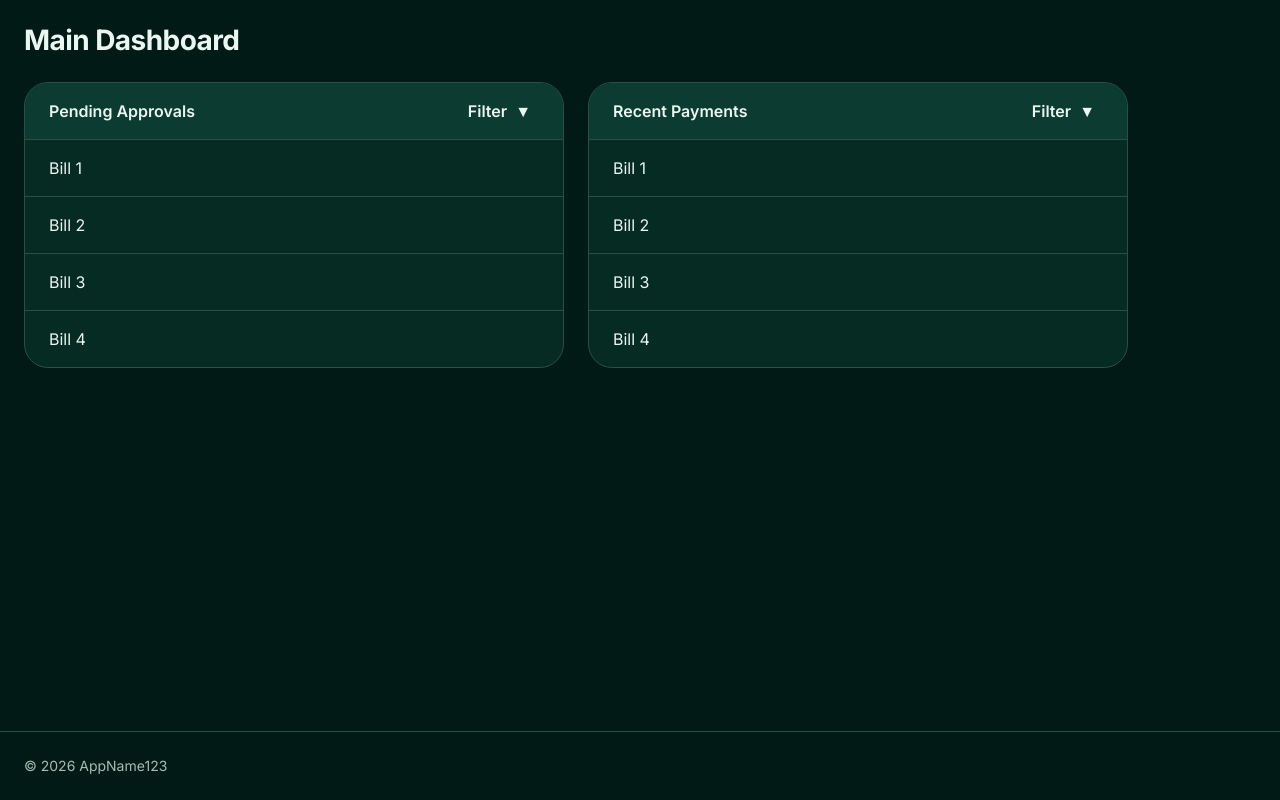
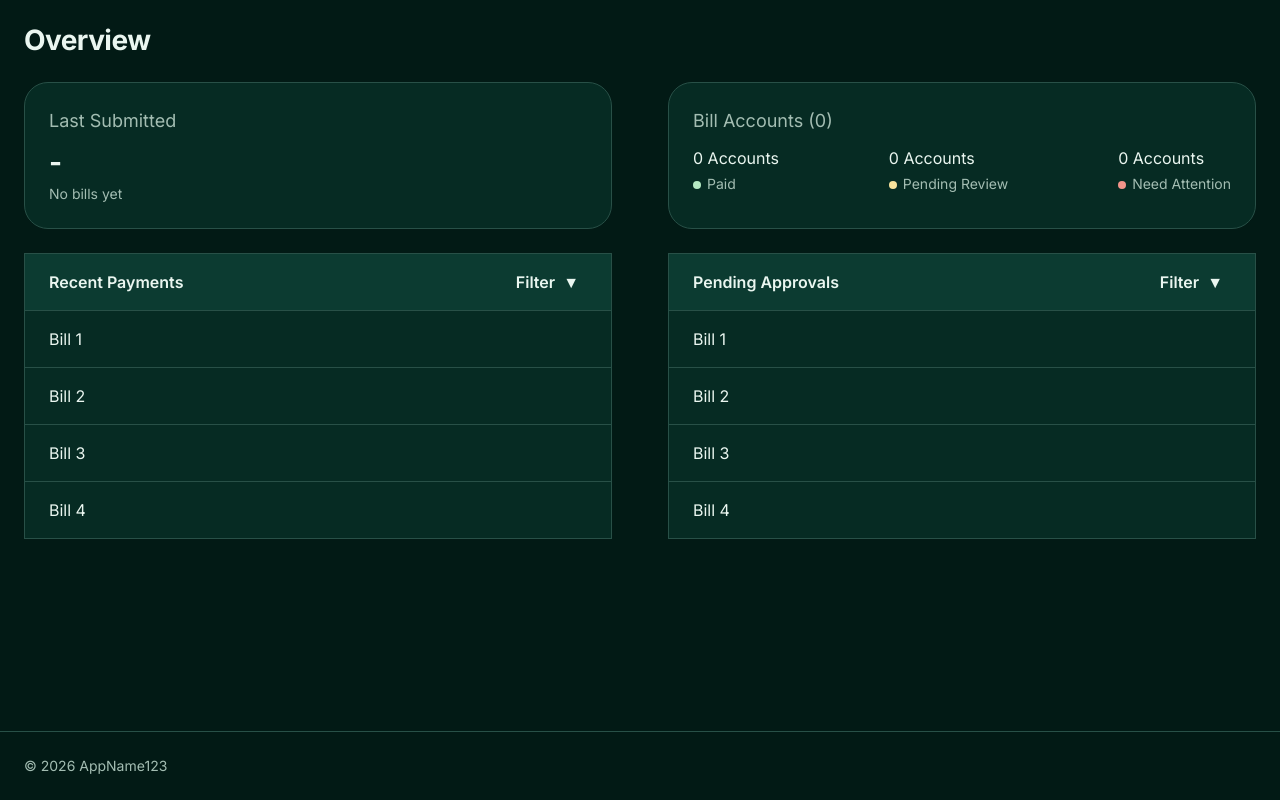
Before and after one commit to 2026-DSD-Cohort-Typescript-Taskforce/cohort-team-2026-typescript-taskforce, a Next.js app in the folder client/: page /dashboard in a window 1280 px wide. Built offline with nearby package versions, Linux system fonts and the light colour scheme.

Commit message:
putting components in their correct places.
Fixing some imports.

```diff
--- a/client/app/dashboard/BillAccountsCard.tsx
+++ b/client/app/dashboard/BillAccountsCard.tsx
@@ -1,4 +1,4 @@
-import { InfoCard, StatusLabel } from './InfoCard';
+import { InfoCard, StatusLabel } from '@/components/ui/InfoCard';
 
 export type BillStatus =
   | 'draft'
--- a/client/app/dashboard/LastSubmittedCard.tsx
+++ b/client/app/dashboard/LastSubmittedCard.tsx
@@ -1,4 +1,4 @@
-import { InfoCard, StatusLabel } from './InfoCard';
+import { InfoCard, StatusLabel } from '@/components/ui/InfoCard';
 
 export type LastPaidBill = {
   amount: number;
--- a/client/app/dashboard/page.tsx
+++ b/client/app/dashboard/page.tsx
@@ -1,5 +1,10 @@
+import { Suspense } from 'react';
 import { SiteFooter } from '../../components/layout/brand';
+import { Sidebar } from '@/components/layout/sidebar';
 import { DataTable, type Column } from '@/components/ui/data-table';
+import { BillAccountsCard } from './BillAccountsCard';
+import { InfoCard } from '@/components/ui/InfoCard';
+import { LastSubmittedCard } from './LastSubmittedCard';
 
 type Task = { name: string; owner?: string; status?: string; due?: string };
 
@@ -27,15 +32,29 @@ const tasks2: Task[] = [
 
 export default function MainDashboard() {
   return (
-    <div className="flex flex-1 flex-col">
-      <main className="flex w-full max-w-6xl flex-1 flex-col gap-6 p-4 lg:p-6">
-        <h1 className="text-heading">Main Dashboard</h1>
-        <div className="grid items-start gap-6 lg:grid-cols-2">
-          <DataTable title="Pending Approvals" columns={columns} rows={tasks2} />
-          <DataTable title="Recent Payments" columns={columns} rows={tasks2} />
-        </div>
-      </main>
-      <SiteFooter />
+    <div className="flex flex-1">
+      <div className="flex flex-1 flex-col">
+        <main className="flex w-full flex-1 flex-col gap-6 p-4 lg:p-6">
+          <h1 className="text-heading">Overview</h1>
+          <div className="grid gap-14 md:grid-cols-2">
+            <Suspense fallback={<InfoCard title="Last Submitted" />}>
+              <LastSubmittedCard />
+            </Suspense>
+            <Suspense fallback={<InfoCard title="Bill Accounts" />}>
+              <BillAccountsCard />
+            </Suspense>
+          </div>
+          <div className="grid items-start gap-14 lg:grid-cols-2">
+            <Suspense fallback={<p>Loading...</p>}>
+              <DataTable title="Recent Payments" columns={columns} rows={tasks2} />
+            </Suspense>
+            <Suspense fallback={<p>Loading...</p>}>
+              <DataTable title="Pending Approvals" columns={columns} rows={tasks2} />
+            </Suspense>
+          </div>
+        </main>
+        <SiteFooter />
+      </div>
     </div>
   );
 }
--- a/client/components/ui/data-table.tsx
+++ b/client/components/ui/data-table.tsx
@@ -86,7 +86,7 @@ export function DataTable<T extends object>({
   );
 
   return (
-    <div className="overflow-hidden rounded-card border border-subtle bg-surface">
+    <div className="overflow-hidden border border-subtle bg-surface">
       <div className="flex items-center justify-between border-b border-subtle bg-raised px-6 py-3 font-semibold text-foreground">
         <span>{title}</span>
         <button
```
Also changed, not shown: client/app/page.tsx (+5 -5 lines).
